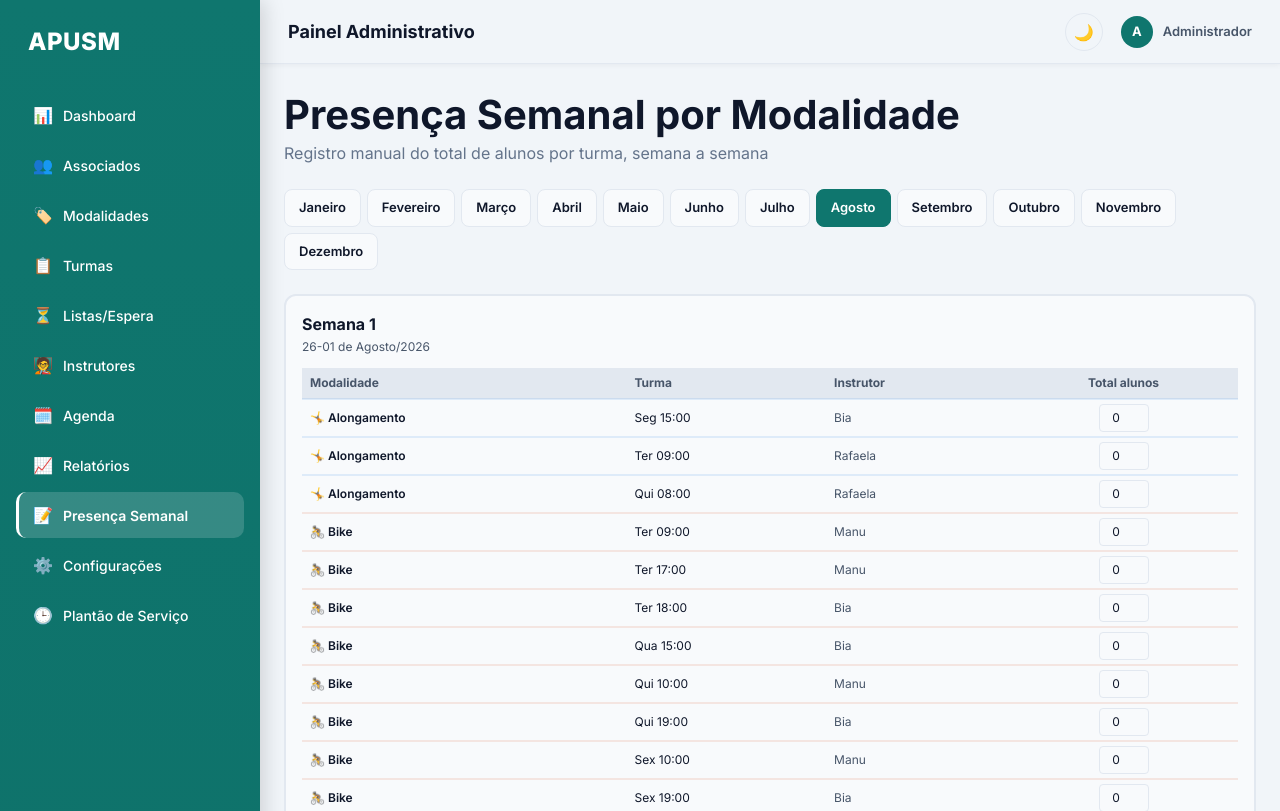
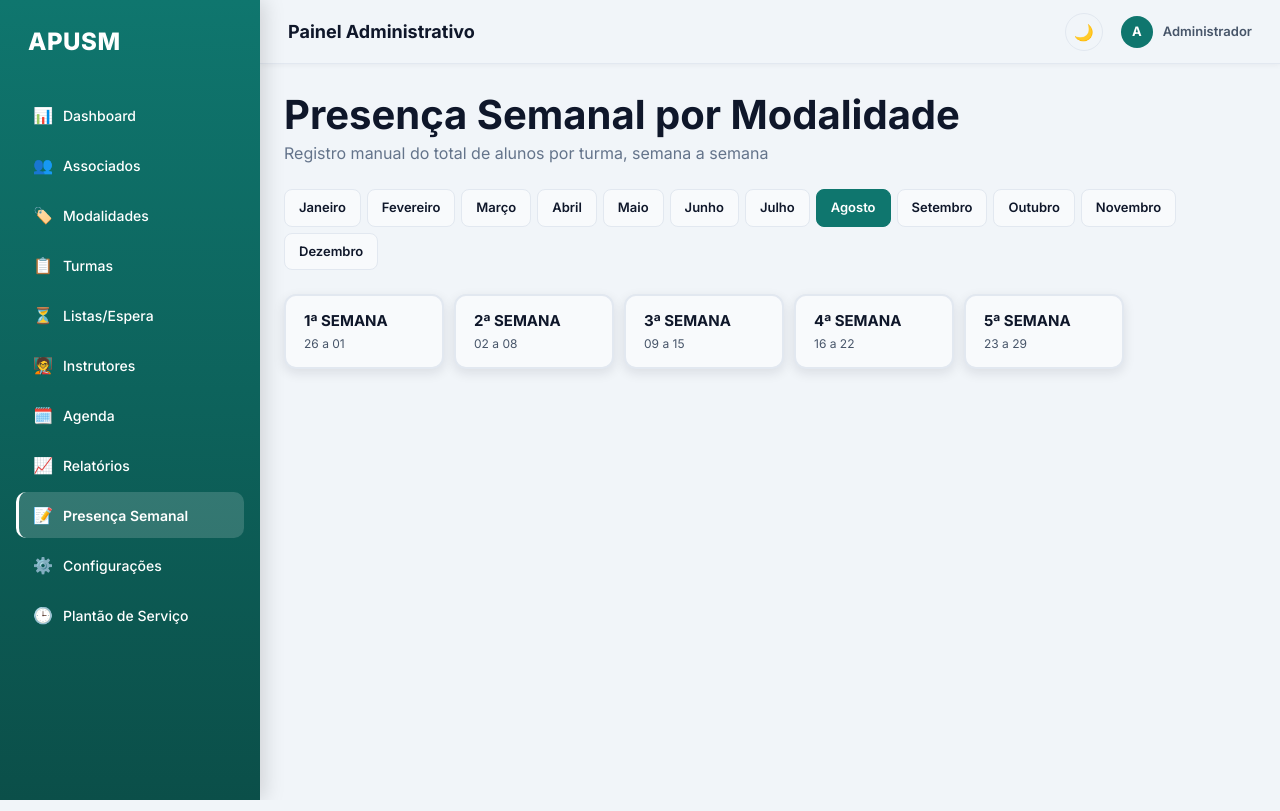
Before and after one commit to BrenoFranzin/apusm, a React (Vite) app: page /relatorios/presenca-semanal in a window 1280 px wide. Shown: the top 811 px of the page. Built offline with nearby package versions, Linux system fonts and the light colour scheme.

Commit message:
botoes de semana com modal na presenca semanal

```diff
--- a/src/modules/relatorios/pages/RelatorioPresencaSemanalPage.tsx
+++ b/src/modules/relatorios/pages/RelatorioPresencaSemanalPage.tsx
@@ -21,8 +21,9 @@ const DIA_LABEL: Record<string, string> = {
 
 const SEMANAS = [1, 2, 3, 4, 5];
 const ORDEM_DIA = ["seg", "ter", "qua", "qui", "sex", "sab"];
+const ORDINAL = ["1ª", "2ª", "3ª", "4ª", "5ª"];
 
-function calcularFaixaSemana(ano: number, mes: number, semana: number): string {
+function calcularFaixaSemana(ano: number, mes: number, semana: number): { inicio: Date; fim: Date; label: string } {
   const primeiroDia = new Date(ano, mes, 1);
   const inicioSemana1 = new Date(primeiroDia);
   inicioSemana1.setDate(1 - primeiroDia.getDay());
@@ -31,14 +32,146 @@ function calcularFaixaSemana(ano: number, mes: number, semana: number): string {
   const fim = new Date(inicio);
   fim.setDate(fim.getDate() + 6);
   const fmt = (d: Date) => String(d.getDate()).padStart(2, "0");
-  return `${fmt(inicio)}-${fmt(fim)}`;
+  return { inicio, fim, label: `${fmt(inicio)} a ${fmt(fim)}` };
 }
 
+// ------------------------------------------------------
+// Modal de uma semana
+// ------------------------------------------------------
+function SemanaModal({
+  semana,
+  ano,
+  mes,
+  turmasComModalidade,
+  registros,
+  salvando,
+  onAlterar,
+  instrutorNome,
+  onFechar,
+}: {
+  semana: number;
+  ano: number;
+  mes: number;
+  turmasComModalidade: { turma: any; modalidade: any }[];
+  registros: RegistroPresencaSemanal[];
+  salvando: string | null;
+  onAlterar: (turmaId: string, semana: number, valor: string) => void;
+  instrutorNome: (id: string) => string;
+  onFechar: () => void;
+}) {
+  const { inicio, fim } = calcularFaixaSemana(ano, mes, semana);
+  const fmtCompleto = (d: Date) => `${String(d.getDate()).padStart(2, "0")}/${String(d.getMonth() + 1).padStart(2, "0")}`;
+
+  function valorAtual(turmaId: string): number {
+    const r = registros.find((r) => r.turmaId === turmaId && r.semana === semana);
+    return r?.totalAlunos ?? 0;
+  }
+
+  return (
+    <div
+      onClick={onFechar}
+      style={{
+        position: "fixed",
+        inset: 0,
+        background: "rgba(15, 23, 42, 0.55)",
+        display: "flex",
+        alignItems: "center",
+        justifyContent: "center",
+        zIndex: "var(--z-modal)" as unknown as number,
+        padding: 16,
+      }}
+    >
+      <div
+        onClick={(e) => e.stopPropagation()}
+        className="apusm-card"
+        style={{
+          width: "100%",
+          maxWidth: 720,
+          maxHeight: "85vh",
+          overflowY: "auto",
+          padding: "var(--space-6)",
+        }}
+      >
+        <div style={{ display: "flex", justifyContent: "space-between", alignItems: "center", marginBottom: 4 }}>
+          <h2 style={{ fontWeight: 700, fontSize: 18, margin: 0, color: "var(--text-primary)" }}>
+            {ORDINAL[semana - 1]} Semana — {MESES[mes]}/{ano}
+          </h2>
+          <button
+            onClick={onFechar}
+            style={{ fontSize: 20, lineHeight: 1, color: "var(--text-muted)", background: "none", border: "none" }}
+          >
+            ×
+          </button>
+        </div>
+        <p style={{ fontSize: 13, color: "var(--text-secondary)", margin: "0 0 16px" }}>
+          {fmtCompleto(inicio)} até {fmtCompleto(fim)}
+        </p>
+
+        {turmasComModalidade.length === 0 ? (
+          <p style={{ color: "var(--text-muted)", fontSize: 14 }}>Nenhuma turma cadastrada.</p>
+        ) : (
+          <table style={{ width: "100%", fontSize: 12, borderCollapse: "collapse" }}>
+            <thead>
+              <tr style={{ background: "var(--background-tertiary)", textAlign: "left" }}>
+                <th style={{ padding: "6px 8px", color: "var(--text-secondary)" }}>Modalidade</th>
+                <th style={{ padding: "6px 8px", color: "var(--text-secondary)" }}>Turma</th>
+                <th style={{ padding: "6px 8px", color: "var(--text-secondary)" }}>Instrutor</th>
+                <th style={{ padding: "6px 8px", textAlign: "center", color: "var(--text-secondary)" }}>Total alunos</th>
+              </tr>
+            </thead>
+            <tbody>
+              {turmasComModalidade.map(({ turma, modalidade }) => {
+                const chave = `${turma.id}-${semana}`;
+                return (
+                  <tr key={turma.id} style={{ borderTop: `2px solid ${modalidade!.cor}22` }}>
+                    <td style={{ padding: "6px 8px", color: "var(--text-primary)", fontWeight: 600 }}>
+                      <span style={{ color: modalidade!.cor }}>{modalidade!.icone}</span> {modalidade!.nome}
+                    </td>
+                    <td style={{ padding: "6px 8px", color: "var(--text-primary)" }}>
+                      {DIA_LABEL[turma.dia]} {turma.horario}
+                    </td>
+                    <td style={{ padding: "6px 8px", color: "var(--text-secondary)" }}>
+                      {instrutorNome(turma.instrutorId)}
+                    </td>
+                    <td style={{ padding: "4px 8px", textAlign: "center" }}>
+                      <input
+                        type="number"
+                        min={0}
+                        defaultValue={valorAtual(turma.id)}
+                        key={`${chave}-${valorAtual(turma.id)}`}
+                        onBlur={(e) => onAlterar(turma.id, semana, e.target.value)}
+                        style={{
+                          width: 50,
+                          padding: "4px 2px",
+                          textAlign: "center",
+                          border: "1px solid var(--border-default)",
+                          borderRadius: 4,
+                          background: salvando === chave ? "var(--color-primary-light)" : "var(--background-primary)",
+                          color: "var(--text-primary)",
+                          fontSize: 12,
+                        }}
+                      />
+                    </td>
+                  </tr>
+                );
+              })}
+            </tbody>
+          </table>
+        )}
+      </div>
+    </div>
+  );
+}
+
+// ------------------------------------------------------
+// PÃ¡gina principal
+// ------------------------------------------------------
 export default function RelatorioPresencaSemanalPage() {
   const [ano, setAno] = useState(new Date().getFullYear());
   const [mes, setMes] = useState(new Date().getMonth());
   const [registros, setRegistros] = useState<RegistroPresencaSemanal[]>([]);
   const [salvando, setSalvando] = useState<string | null>(null);
+  const [semanaAberta, setSemanaAberta] = useState<number | null>(null);
 
   const { turmas } = useTurmas();
   const { modalidades } = useModalidades();
@@ -65,11 +198,6 @@ export default function RelatorioPresencaSemanalPage() {
       );
   }, [modalidades, turmas]);
 
-  function valorAtual(turmaId: string, semana: number): number {
-    const r = registros.find((r) => r.turmaId === turmaId && r.semana === semana);
-    return r?.totalAlunos ?? 0;
-  }
-
   async function handleAlterar(turmaId: string, semana: number, valor: string) {
     const totalAlunos = Number(valor) || 0;
     const chave = `${turmaId}-${semana}`;
@@ -94,7 +222,7 @@ export default function RelatorioPresencaSemanalPage() {
         </p>
       </div>
 
-      {/* Abas de mês */}
+      {/* Abas de mÃªs */}
       <div style={{ display: "flex", flexWrap: "wrap", gap: 6 }}>
         {MESES.map((nome, i) => (
           <button
@@ -122,74 +250,49 @@ export default function RelatorioPresencaSemanalPage() {
         </p>
       )}
 
-      <div style={{ display: "flex", flexDirection: "column", gap: 20 }}>
-        {SEMANAS.map((semana) => (
-          <div
+      {/* Botões de semana */}
+      <div style={{ display: "flex", flexWrap: "wrap", gap: 10 }}>
+        {SEMANAS.map((semana) => {
+          const { label } = calcularFaixaSemana(ano, mes, semana);
+          return (
+            <button
               key={semana}
+              onClick={() => setSemanaAberta(semana)}
+              className="apusm-card"
               style={{
+                padding: "14px 18px",
+                borderRadius: 12,
                 border: "2px solid var(--border-default)",
-              borderRadius: 12,
-              padding: 16,
                 background: "var(--background-primary)",
+                cursor: "pointer",
+                textAlign: "left",
+                minWidth: 160,
               }}
             >
-            <p style={{ fontWeight: 700, fontSize: 16, margin: "0 0 2px", color: "var(--text-primary)" }}>
-              Semana {semana}
+              <p style={{ fontWeight: 700, fontSize: 15, margin: "0 0 2px", color: "var(--text-primary)" }}>
+                {ORDINAL[semana - 1]} SEMANA
               </p>
-            <p style={{ fontSize: 12, color: "var(--text-secondary)", margin: "0 0 12px" }}>
-              {calcularFaixaSemana(ano, mes, semana)} de {MESES[mes]}/{ano}
+              <p style={{ fontSize: 12, color: "var(--text-secondary)", margin: 0 }}>
+                {label}
               </p>
-
-            <table style={{ width: "100%", fontSize: 12, borderCollapse: "collapse" }}>
-              <thead>
-                <tr style={{ background: "var(--background-tertiary)", textAlign: "left" }}>
-                  <th style={{ padding: "6px 8px", color: "var(--text-secondary)" }}>Modalidade</th>
-                  <th style={{ padding: "6px 8px", color: "var(--text-secondary)" }}>Turma</th>
-                  <th style={{ padding: "6px 8px", color: "var(--text-secondary)" }}>Instrutor</th>
-                  <th style={{ padding: "6px 8px", textAlign: "center", color: "var(--text-secondary)" }}>Total alunos</th>
-                </tr>
-              </thead>
-              <tbody>
-                {turmasComModalidade.map(({ turma, modalidade }) => {
-                  const chave = `${turma.id}-${semana}`;
-                  return (
-                    <tr key={turma.id} style={{ borderTop: `2px solid ${modalidade!.cor}22` }}>
-                      <td style={{ padding: "6px 8px", color: "var(--text-primary)", fontWeight: 600 }}>
-                        <span style={{ color: modalidade!.cor }}>{modalidade!.icone}</span> {modalidade!.nome}
-                      </td>
-                      <td style={{ padding: "6px 8px", color: "var(--text-primary)" }}>
-                        {DIA_LABEL[turma.dia]} {turma.horario}
-                      </td>
-                      <td style={{ padding: "6px 8px", color: "var(--text-secondary)" }}>
-                        {instrutorNome(turma.instrutorId)}
-                      </td>
-                      <td style={{ padding: "4px 8px", textAlign: "center" }}>
-                        <input
-                          type="number"
-                          min={0}
-                          defaultValue={valorAtual(turma.id, semana)}
-                          key={`${chave}-${valorAtual(turma.id, semana)}`}
-                          onBlur={(e) => handleAlterar(turma.id, semana, e.target.value)}
-                          style={{
-                            width: 50,
-                            padding: "4px 2px",
-                            textAlign: "center",
-                            border: "1px solid var(--border-default)",
-                            borderRadius: 4,
-                            background: salvando === chave ? "var(--color-primary-light)" : "var(--background-primary)",
-                            color: "var(--text-primary)",
-                            fontSize: 12,
-                          }}
-                        />
-                      </td>
-                    </tr>
+            </button>
           );
         })}
-              </tbody>
-            </table>
       </div>
-        ))}
-      </div>
+
+      {semanaAberta !== null && (
+        <SemanaModal
+          semana={semanaAberta}
+          ano={ano}
+          mes={mes}
+          turmasComModalidade={turmasComModalidade}
+          registros={registros}
+          salvando={salvando}
+          onAlterar={handleAlterar}
+          instrutorNome={instrutorNome}
+          onFechar={() => setSemanaAberta(null)}
+        />
+      )}
     </div>
   );
 }
```
Lines whose indentation alone changed are shown as unchanged.
